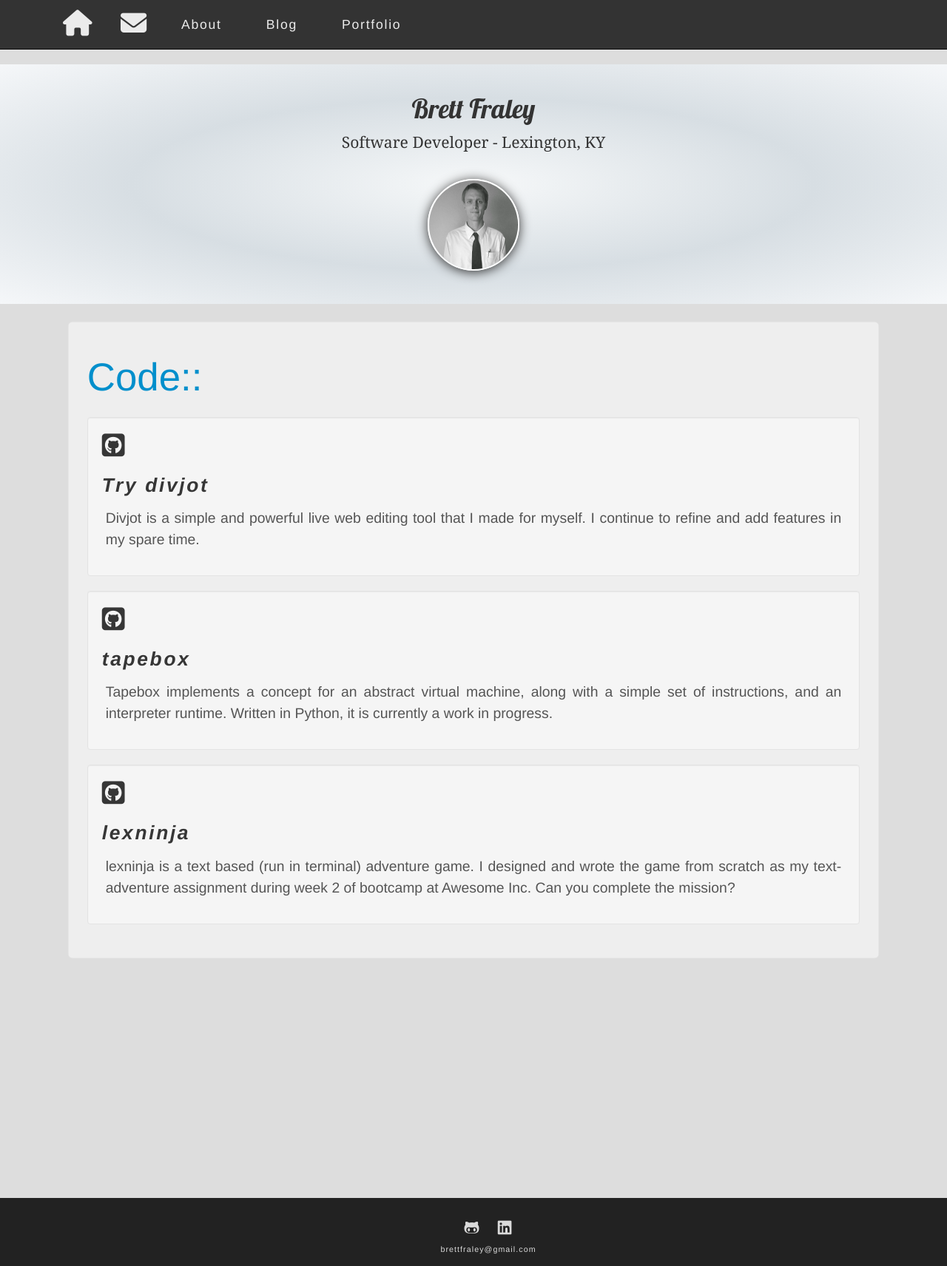
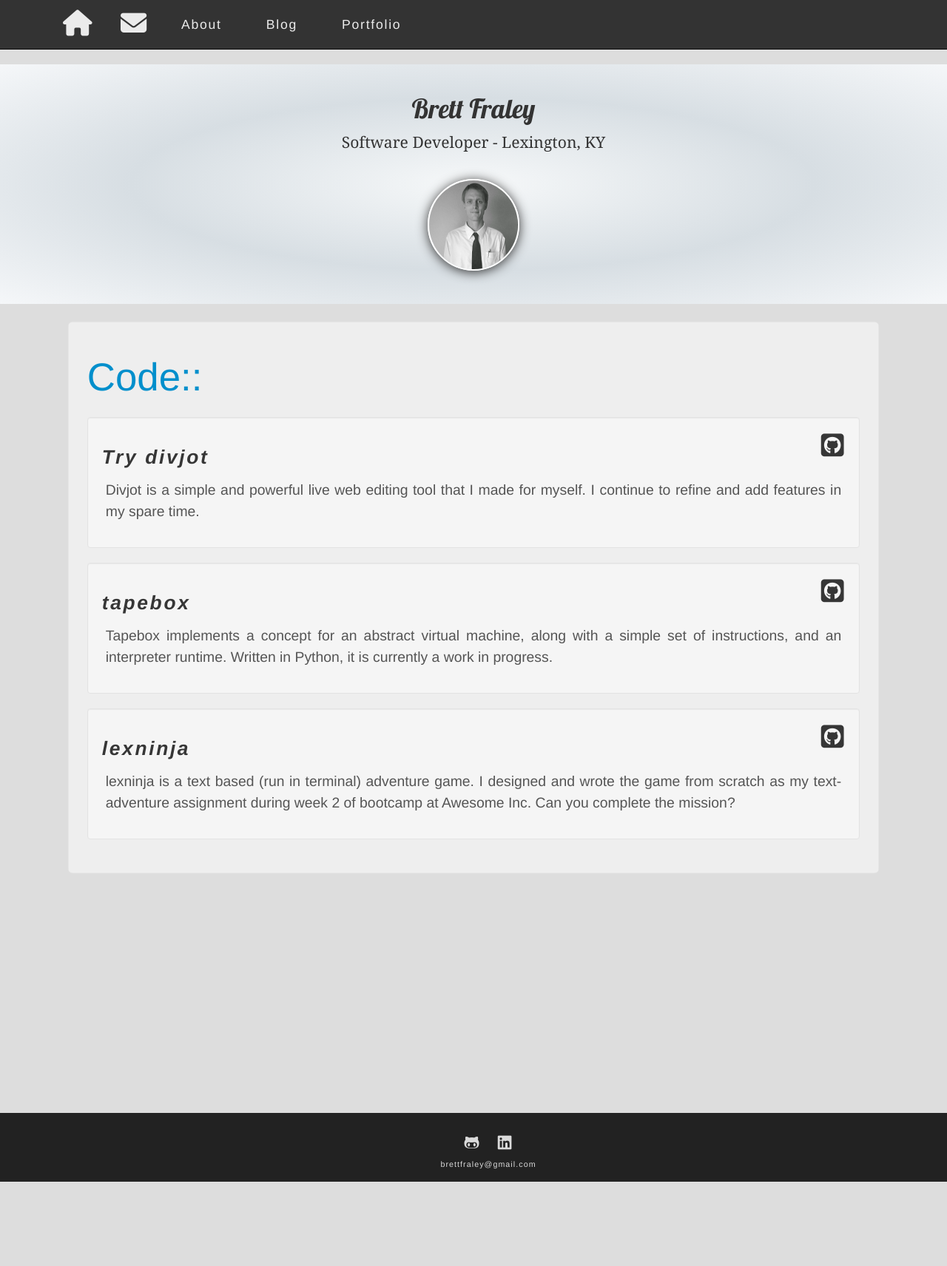
Before and after one commit to bFraley/bFraley.github.io, a Jekyll site: the page built from index.html, in a window 1280 px wide. Shown: the whole page at 74% size. Built offline with Jekyll 4.4.1, drawn with Linux system fonts in a browser that asks for light colours; nearby versions of some CDN libraries; some web fonts are replaced; after the commit the page ends 1598 px from its top, so only the background shows below that.

Commit message:
add gh-icon class stylr rule and float right on landing page

```diff
--- a/index.html
+++ b/index.html
@@ -7,7 +7,7 @@
 
 
     <div class="well">
-        <a href="https://github.com/bfraley/divjot">
+        <a href="https://github.com/bfraley/divjot" class="gh-icon">
         <i class="fa fa-github-square fa-2x" aria-hidden="true"></i></a>
 
         <h3><a href="https://bFraley.github.io/divjot">Try divjot </a></h3>
@@ -17,7 +17,7 @@
 
 
     <div class="well">
-        <a href="https://github.com/bFraley/avtm">
+        <a href="https://github.com/bFraley/avtm" class="gh-icon">
         <i class="fa fa-github-square fa-2x" aria-hidden="true"></i></a>
 
         <h3><a href="https://github.com/bFraley/avtm">tapebox</a></h3>
@@ -27,7 +27,7 @@
 
 
     <div class="well">
-        <a href="https://github.com/bFraley/lexninja">
+        <a href="https://github.com/bFraley/lexninja" class="gh-icon">
         <i class="fa fa-github-square fa-2x" aria-hidden="true"></i></a>
 
         <h3><a href="https://github.com/bFraley/lexninja">lexninja</a></h3>
--- a/styles.css
+++ b/styles.css
@@ -277,3 +277,7 @@
     background-color:#333;
     border-bottom:solid 3px #fff;
 }
+
+.gh-icon {
+    float:right;
+}
```
Also changed, not shown: 2 other files.
